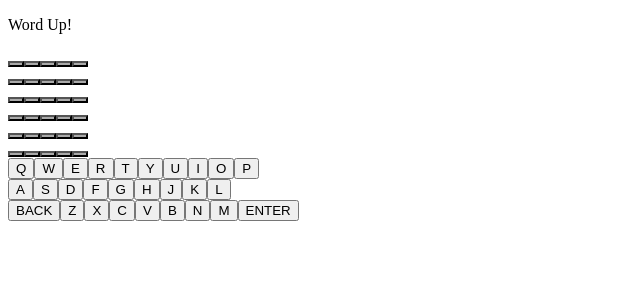
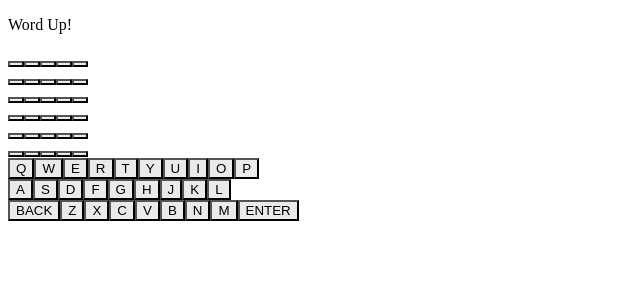
Before and after one commit to bsterritt/word-up, an Angular app: page / in a window 1280 px wide. Shown: the top 300 px of the page, without its empty margins (0-640 px from the left). Built offline with nearby package versions, Linux system fonts and the light colour scheme.

Commit message:
Added Keyboard Highlighting
Added colour highlighting of keys on keyboards once word(s) have been guessed.

Also some refactoring of states/colours to move it into a manger class

```diff
--- a/src/app/board/board.component.ts
+++ b/src/app/board/board.component.ts
@@ -2,6 +2,7 @@ import { Component, OnInit } from '@angular/core';
 import { Tile } from '../tile/tile';
 import { UserMessageService } from '../user-message.service';
 import { WordCheckerService } from '../word-checker.service';
+import { LetterStateService } from '../letter-state.service';
 
 @Component({
   selector: 'app-board',
@@ -10,7 +11,7 @@ import { WordCheckerService } from '../word-checker.service';
 })
 export class BoardComponent implements OnInit {
 
-  constructor(private msgService : UserMessageService, private wordChecker : WordCheckerService ) { }
+  constructor(private msgService : UserMessageService, private wordChecker : WordCheckerService, private letterStates: LetterStateService  ) { }
 
   defaultColor: string = "grey";
   wordLength: number = 5;
@@ -99,7 +100,7 @@ export class BoardComponent implements OnInit {
     for (var j = 0; j <  this.turnLength; j++) {
       let turn: Tile[] = [];
       for (var i = 0; i <  this.wordLength; i++) {
-        turn.push(new Tile(this.defaultColor,  ""));
+        turn.push(new Tile( this.letterStates.getDefaultState(),  ""));
       }
 
       this.turns[j] = turn;
--- a/src/app/keyboard/keyboard.component.html
+++ b/src/app/keyboard/keyboard.component.html
@@ -1,7 +1,7 @@
 <div class="keyboard-outer">
     <div class="keyboard-row flex" *ngFor="let row of keyboardRows; let i = index">
         <div class="keyboard-row" *ngFor="let boardKey of row; let k = index">
-            <button (click)="handleKeyClick(boardKey)">
+            <button (click)="handleKeyClick(boardKey)" class="{{ getLetterColour(boardKey) }}-bg">
                 {{ boardKey }}
             </button>
         </div>
--- a/src/app/keyboard/keyboard.component.ts
+++ b/src/app/keyboard/keyboard.component.ts
@@ -1,4 +1,5 @@
 import { Component, OnInit, Input, Output, EventEmitter } from '@angular/core';
+import { LetterStateService } from '../letter-state.service';
 
 @Component({
   selector: 'app-keyboard',
@@ -18,13 +19,19 @@ export class KeyboardComponent implements OnInit {
 
 
   handleKeyClick(k: String): void {
-    //console.log(' KEYboard component onKeyClick ' + k);
     this.keyPressEvent.emit(k);
-    // this.onKeyClick(k);
+  }
+
+  getLetterColour(k: string) {
+    if (k.length == 1) {
+      return this.letterStates.getColourForLetter(k);
+    }
+    return this.letterStates.getDefaultColour();
+
   }
 
 
-  constructor() { }
+  constructor( private letterStates: LetterStateService ) { }
 
   ngOnInit(): void {
   }
--- /dev/null
+++ b/src/app/letter-state.service.ts
@@ -0,0 +1,56 @@
+import { Injectable } from '@angular/core';
+
+@Injectable({
+  providedIn: 'root'
+})
+export class LetterStateService {
+
+  // states
+  UNCHECKED: String = "unchecked";
+  PRESENT: String = "present";
+  MATCHED: String = "matched";
+  MISSING: String = "missing";
+
+  // colors
+
+  defaultColour: String = "light-grey";
+  missingColour: String = "dark-grey";
+  presentColour: String = "yellow";
+  matchedColour: String = "green";
+
+  colourMap: Map<String,String> = new  Map<String,String>([
+    [this.UNCHECKED,this.defaultColour],
+    [this.MISSING,this.missingColour],
+    [this.PRESENT,this.presentColour],
+    [this.MATCHED,this.matchedColour],
+  ]);
+
+  checkedLetters:  Map<String, String>  = new Map<String, String>();
+
+  setLetterState(letter: String, state: String) {
+    this.checkedLetters.set( letter, state);
+  }
+
+  getLetterState( letter: String  ) {
+    return this.checkedLetters.get(letter);
+  }
+
+  getColourForLetter(letter: String) {
+    let state: String = this.getLetterState(letter) || this.getDefaultState();
+    return this.colourMap.get(state);
+  }
+
+  getColourForState(state: String): String | undefined {
+   return this.colourMap.get(state);
+  }
+
+  getDefaultState(): String {
+    return this.UNCHECKED;
+  }
+
+  getDefaultColour(): String {
+    return this.defaultColour;
+  }
+
+  constructor() { }
+}
--- a/src/app/tile/tile.component.html
+++ b/src/app/tile/tile.component.html
@@ -1 +1 @@
-<button class="{{tile.colour }}-bg" (click)="handleButtonClick()">{{ tile.value }}</button>
+<button class="{{ getTileColour(tile) }}-bg">{{ tile.value }}</button>
--- a/src/app/tile/tile.component.ts
+++ b/src/app/tile/tile.component.ts
@@ -1,5 +1,7 @@
 import { Component, OnInit, Input } from '@angular/core';
 import { Tile } from "./tile";
+import { LetterStateService } from '../letter-state.service';
+
 
 @Component({
   selector: 'app-tile',
@@ -8,13 +10,12 @@ import { Tile } from "./tile";
 })
 export class TileComponent implements OnInit {
 
-  constructor() { }
+  constructor(private letterStates: LetterStateService) { }
 
-  @Input() colour = 'grey';
-  @Input() tile: Tile = new Tile("","");
+  @Input() tile!: Tile;
 
-  handleButtonClick(): void  {
-    console.log("TileComponent button click");
+  getTileColour(tile: Tile) {
+    return this.letterStates.getColourForState(tile.state);
   }
 
   ngOnInit(): void {
--- a/src/app/tile/tile.ts
+++ b/src/app/tile/tile.ts
@@ -1,9 +1,11 @@
+
 export class Tile {
     colour: String = '';
     value: String = '';
+    state: String = '';
 
-    constructor(colour: String, value: String = "") {
-        this.colour = colour;
+    constructor(state: String, value: String = "") {
+        this.state = state;
         this.value = value;
     }
 
--- a/src/app/word-checker.service.ts
+++ b/src/app/word-checker.service.ts
@@ -1,14 +1,21 @@
 import { Injectable } from '@angular/core';
 import { Tile } from './tile/tile';
+import { LetterStateService } from './letter-state.service';
+
 
 @Injectable({
   providedIn: 'root'
 })
 export class WordCheckerService {
 
-  constructor() { }
+  constructor(private letterStates: LetterStateService) { }
 
   randomWord!: String;
+
+
+
+
+ // checkedLetters:  Map<String, String>  = new Map<String, String>();
 
   checkTiles(tileSet : Tile []): Boolean {
     let allMatched = true;
@@ -33,15 +40,25 @@ export class WordCheckerService {
       // exact match
       if ( tileValue == answerLetters[idx] ) {
         console.log(`match! on letter ${idx}`);
-        tile.colour = "green";
+        //tile.colour = "green";
+          tile.state = this.letterStates.MATCHED;
       // not an exact match
       } else {
         allMatched = false;
         if ( answerLetters.includes(tileValue) ) {
           console.log(`match! on letter ${tileValue}`);
-          tile.colour = "yellow";
+          //tile.colour = "yellow";
+          tile.state = this.letterStates.PRESENT;
+        } else {
+          console.log(`${tileValue} does not exist in word`);
+          tile.state = this.letterStates.MISSING;
         }
       }
+
+      // save the info of this letter to be used on keyboard
+     // this.checkedLetters.set(tile.value,tile.state);
+
+      this.letterStates.setLetterState(tile.value,tile.state);
     });
     return allMatched;
   }
--- a/src/styles.sass
+++ b/src/styles.sass
@@ -2,7 +2,9 @@
 
 
 // variables
-$grey: #aaa
+$light-grey: #eaeaea
+$dark-grey: #aaa
+
 $yellow: #eaff03
 $green: #35ff03
 
@@ -16,9 +18,11 @@ $green: #35ff03
 
     // color
 
-.grey-bg
-    background: $grey
+.light-grey-bg
+    background: $light-grey
 
+.dark-grey-bg
+    background: $dark-grey
 
 .yellow-bg
     background: $yellow
```
Also changed, not shown: 1 other file (tests, documents, lock files or other folders).
